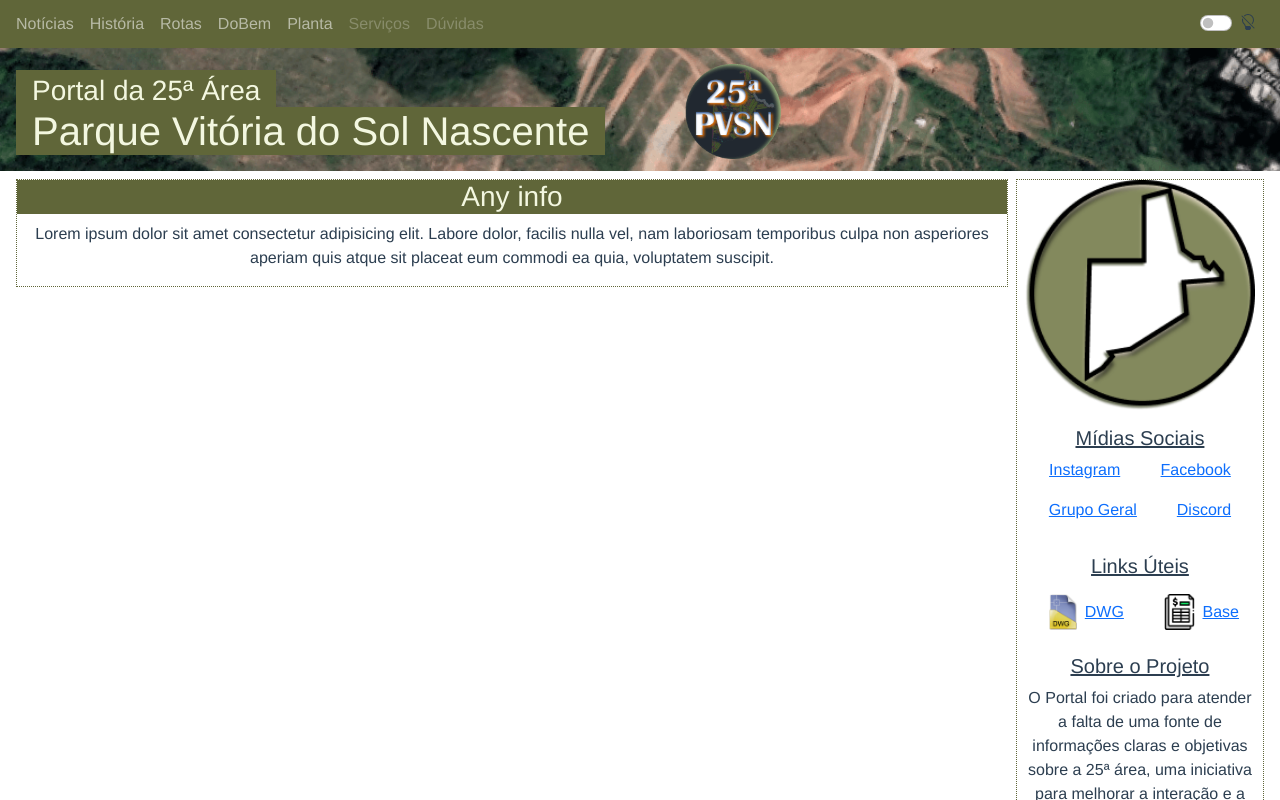
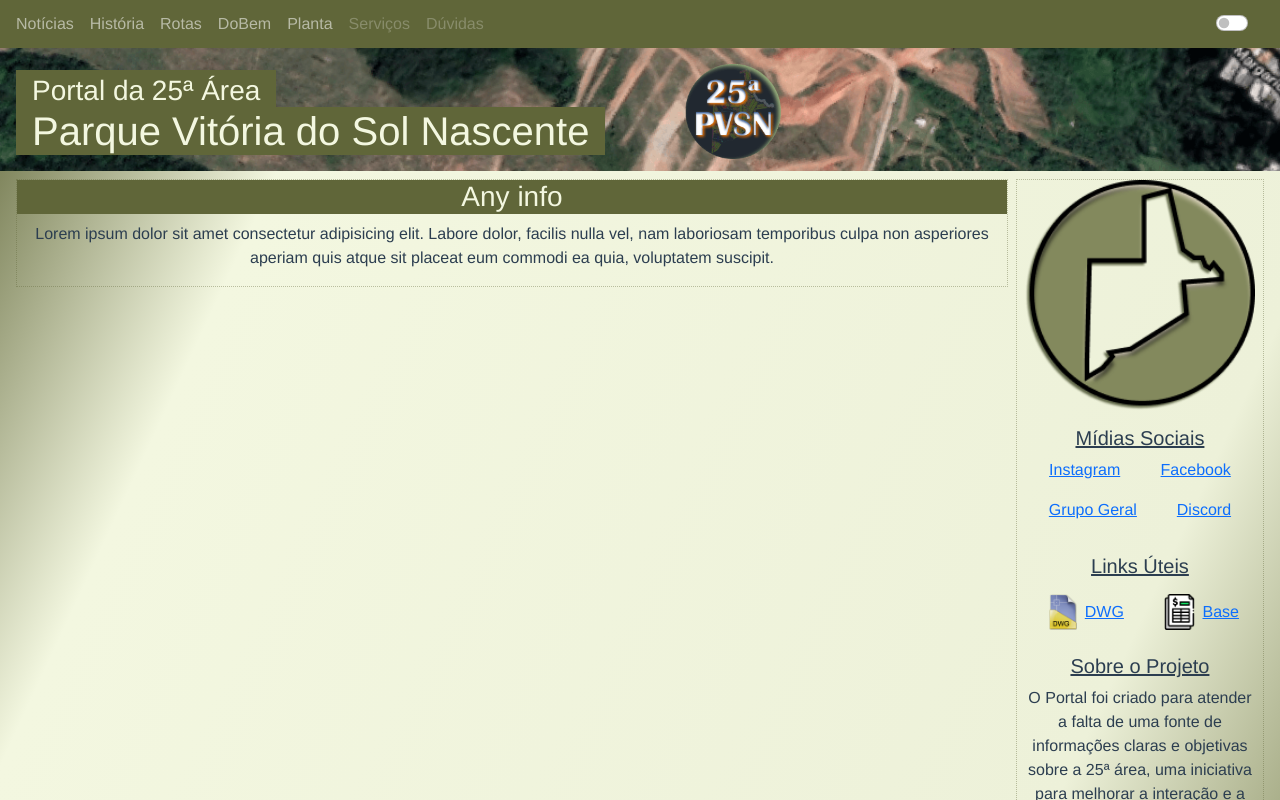
Before and after one commit to Tommattih/portal25vue, a Vue app in the folder portal25vue/: page / in a window 1280 px wide. Shown: the top 800 px of the page. Built offline with nearby package versions, Linux system fonts and the light colour scheme.

Commit message:
adjusts
background home set,
change border color portalMain e asideContent (set font size)
remove navbar icon

```diff
--- a/portal25vue/src/components/aside/AsideContent.vue
+++ b/portal25vue/src/components/aside/AsideContent.vue
@@ -87,7 +87,7 @@ h4 {
   text-decoration-line: underline;
 }
 .asideBox {
-  border: 1px dotted var(--bg-color);
+  border: 1px dotted #60663962;
   width: 20%;
 }
 ul {
@@ -107,4 +107,8 @@ ul li img {
   height: 2.25rem;
   margin: 0.5rem;
 }
+p,
+a {
+  font-size: 1rem;
+}
 </style>
--- a/portal25vue/src/components/header/NavBar.vue
+++ b/portal25vue/src/components/header/NavBar.vue
@@ -26,9 +26,7 @@
           type="checkbox"
           id="flexSwitchCheckDefault"
         />
-        <label class="form-check-label" for="flexSwitchCheckDefault"
-          ><b-icon icon="lightbulb-off" aria-hidden="true"></b-icon
-        ></label>
+        <label class="form-check-label" for="flexSwitchCheckDefault"> </label>
         <!-- <v-else:"" label class="form-check-label" for="flexSwitchCheckDefault"
           ><b-icon icon="lightbulb-on" aria-hidden="true"></b-icon
         ></label> -->
--- a/portal25vue/src/components/main/PortalMain.vue
+++ b/portal25vue/src/components/main/PortalMain.vue
@@ -20,7 +20,7 @@ export default {
 <style scoped>
 .boxContent {
   width: 80%;
-  border: 1px dotted var(--bg-color);
+  border: 1px dotted #60663962;
 }
 h3 {
   background-color: var(--bg-color);
--- a/portal25vue/src/views/HomeView.vue
+++ b/portal25vue/src/views/HomeView.vue
@@ -31,6 +31,22 @@ export default {
 <style>
 .home {
   overflow-x: hidden;
+  background: #606639;
+  background: linear-gradient(
+    115deg,
+    rgba(96, 102, 57, 1) 0%,
+    rgba(243, 247, 224, 1) 20%,
+    rgba(237, 241, 217, 1) 80%,
+    rgba(131, 137, 93, 1) 100%
+  );
+  /* use in dark
+  background: rgb(63, 57, 102);
+  background: linear-gradient(
+    14deg,
+    rgba(63, 57, 102, 1) 0%,
+    rgb(43, 43, 61) 50%,
+    rgb(51, 51, 77) 100%
+  ); */
 }
 .content {
   display: inline-flex;
```
